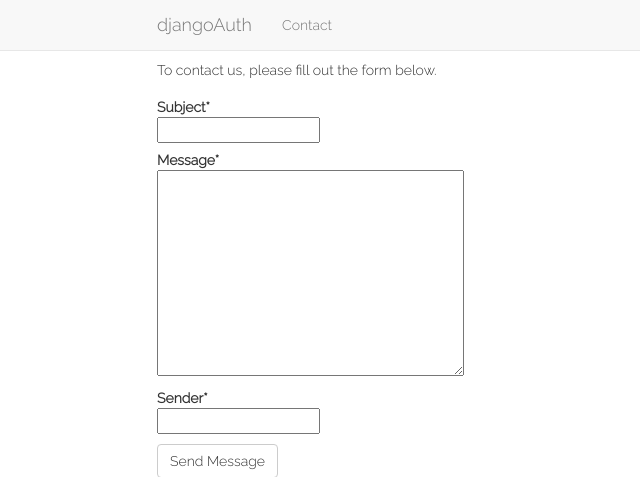
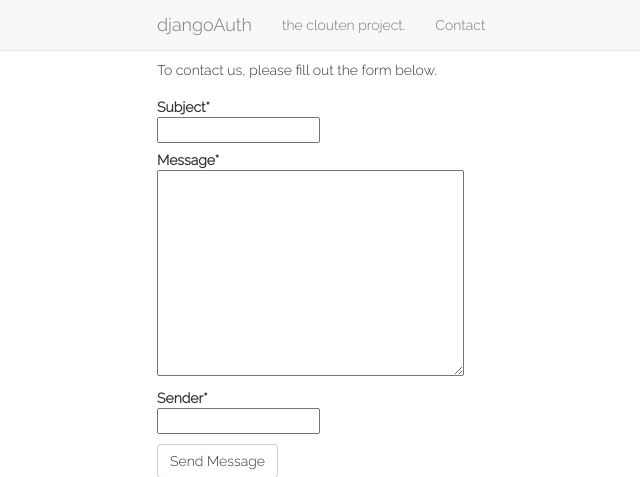
Before and after one commit to triplec1988/django-auth, a Django app: page /contact/ in a window 1280 px wide. Shown: the top 477 px of the page, without its empty margins (118-758 px from the left). Run offline with Django 3.2, Linux system fonts and the light colour scheme; some libraries are stand-ins or nearby versions; some web fonts are replaced.

Commit message:
Added link to the clouten project homepage

```diff
--- a/src/templates/base.html
+++ b/src/templates/base.html
@@ -50,6 +50,7 @@
           </div>
           <div class="collapse navbar-collapse">
             <ul class="nav navbar-nav">
+              <li><a href="http://thecloutenproject.com/">the clouten project.</a></li>
               <li><a href="{% url 'contact' %}">Contact</a></li>
             </ul>
           </div><!--/.nav-collapse -->
```
